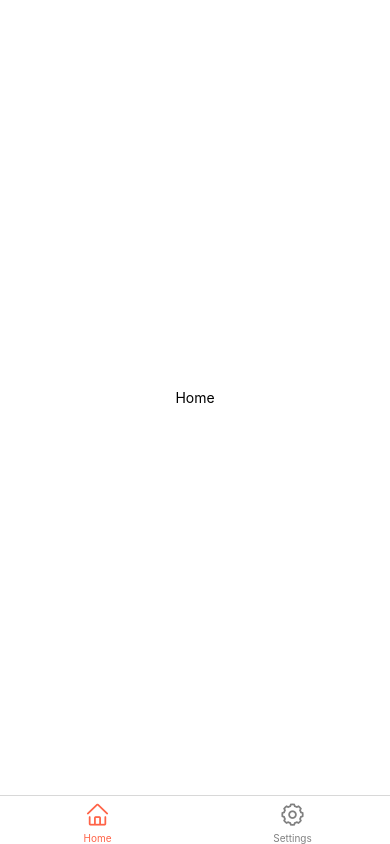
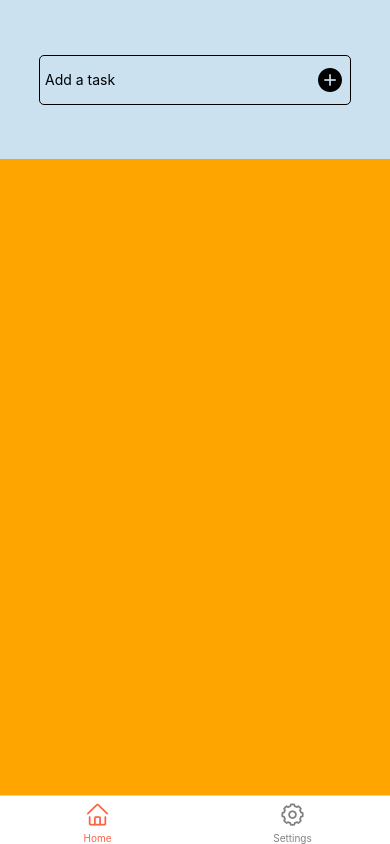
Before and after one commit to Azimuthal444/ToDoApp, a React Native app: screen /Home in a window 390 px wide. Built offline with nearby package versions, Linux system fonts and the light colour scheme.

Commit message:
Created ToDoInput Component

```diff
--- /dev/null
+++ b/Components/ToDoInput.jsx
@@ -0,0 +1,49 @@
+import {
+  Button,
+  StyleSheet,
+  TextInput,
+  Touchable,
+  TouchableOpacity,
+  View,
+} from "react-native";
+import AntDesign from "@expo/vector-icons/AntDesign";
+
+const ToDoInput = ({
+  value = "",
+  placeholder = "",
+  onPress = null,
+  onChangeText = null,
+}) => (
+  <View style={styles.textInputContainer}>
+    <TextInput
+      placeholder={placeholder}
+      style={styles.textInput}
+      value={value}
+      onChangeText={onChangeText}
+    />
+    <TouchableOpacity style={styles.addButton} onPress={onPress}>
+      <AntDesign name={"pluscircle"} size={24} color={"black"} />
+    </TouchableOpacity>
+  </View>
+);
+
+const styles = StyleSheet.create({
+  textInputContainer: {
+    width: "80%",
+    height: 50,
+    borderWidth: StyleSheet.hairlineWidth,
+    borderColor: "#000",
+    borderRadius: 5,
+    padding: 5,
+    flexDirection: "row",
+    justifyContent: "space-between",
+  },
+  textInput: { flex: 90 },
+  addButton: {
+    flex: 10,
+    justifyContent: "center",
+    alignItems: "center",
+  },
+});
+
+export default ToDoInput;
--- a/Screens/Home.js
+++ b/Screens/Home.js
@@ -1,20 +1,46 @@
-import { StatusBar } from "expo-status-bar";
-import { StyleSheet, Text, View } from "react-native";
+import { useState } from "react";
+import { Button, StyleSheet, Text, TextInput, View } from "react-native";
+import { SafeAreaView } from "react-native-safe-area-context";
+import ToDoInput from "../Components/ToDoInput";
 
-const Home = () => (
-  <View style={styles.container}>
-    <Text>Home</Text>
-    <StatusBar style="auto" />
-  </View>
-);
+const Home = () => {
+  const [list, setList] = useState([]);
+  const [inputValue, setInputValue] = useState("");
+
+  const onPressAdd = () => {
+    if (inputValue.trim() !== "") {
+      setList([...list, inputValue]);
+      setInputValue("");
+    }
+  };
+
+  return (
+    <SafeAreaView style={styles.container}>
+      <View
+        style={{
+          flex: 20,
+          justifyContent: "center",
+          alignItems: "center",
+          flexDirection: "row",
+        }}
+      >
+        <ToDoInput
+          value={inputValue}
+          placeholder={"Add a task"}
+          onPress={onPressAdd}
+          onChangeText={(text) => setInputValue(text)}
+        />
+      </View>
+      <View style={{ flex: 80, backgroundColor: "orange" }} />
+    </SafeAreaView>
+  );
+};
 
 export default Home;
 
 const styles = StyleSheet.create({
   container: {
     flex: 1,
-    backgroundColor: "#fff",
-    alignItems: "center",
-    justifyContent: "center",
+    backgroundColor: "#CBE1EF",
   },
 });
```
